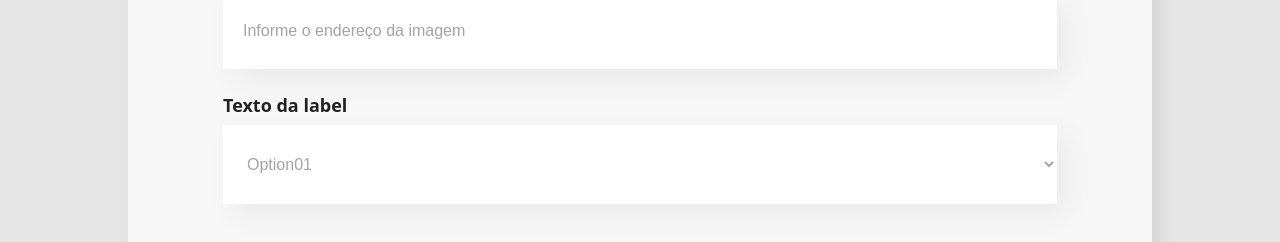
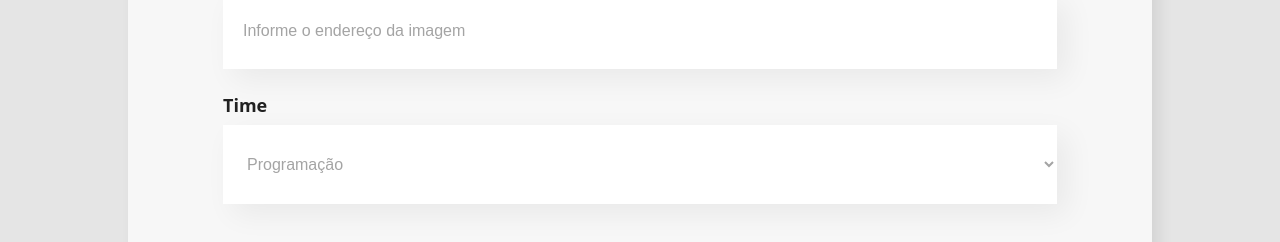
Before and after one commit to filiphis/react-desenvolvendo-javascript, a React (Create React App) app: page / in a window 1280 px wide. Shown: the part 1080-1322 px from the top of the page. Built offline with nearby package versions, Linux system fonts and the light colour scheme.

Commit message:
:lipstick: Adding state to Formulario inputs components

```diff
--- a/src/components/Formulario/index.jsx
+++ b/src/components/Formulario/index.jsx
@@ -3,12 +3,41 @@ import "./styles.css";
 import { InputDeTexto } from "../InputDeTexto";
 import { ListaSuspensa } from "../ListaSuspensa";
 import { Botao } from "../Botao";
+import { useState } from "react";
 
 const Formulario = ({ title = "Descrição do formulário" }) => {
+  const [nome, setNome] = useState("");
+  const [cargo, setCargo] = useState("");
+  const [imagem, setImagem] = useState("");
+  const [time, setTime] = useState("");
+
+  const times = [
+    {
+      description: "Programação",
+    },
+    {
+      description: "Front-end",
+    },
+    {
+      description: "Data Science",
+    },
+    {
+      description: "Dev Ops",
+    },
+    {
+      description: "Ux e Design",
+    },
+  ];
+
   const enviarFormulario = (event) => {
     event.preventDefault();
-    console.log("Formulário enviado!");
+    console.log("Formulário enviado!", nome, cargo, imagem, time);
   };
+
+  const handleInputValue = (valor) => {
+    setNome(valor);
+  };
+
   return (
     <form onSubmit={enviarFormulario}>
       <h2>{title}</h2>
@@ -17,20 +46,33 @@ const Formulario = ({ title = "Descrição do formulário" }) => {
         label="Nome"
         placeholder="Digite seu nome"
         obrigatorio
+        onInputDeTextoChange={(valor) => setNome(valor)}
+        value={nome}
       />
       <InputDeTexto
         id="cargo"
         label="Cargo"
         placeholder="Digite seu cargo"
         obrigatorio
+        onInputDeTextoChange={(valor) => setCargo(valor)}
+        value={cargo}
       />
       <InputDeTexto
         id="imagem"
         label="Imagem"
         placeholder="Informe o endereço da imagem"
         obrigatorio
+        onInputDeTextoChange={(valor) => setImagem(valor)}
+        value={imagem}
       />
-      <ListaSuspensa />
+      <ListaSuspensa
+        label="Time"
+        id="time"
+        obrigatorio
+        valor={time}
+        onListaChange={(valor) => setTime(valor)}
+        options={times}
+      />
 
       <Botao>Criar Card</Botao>
     </form>
--- a/src/components/InputDeTexto/index.jsx
+++ b/src/components/InputDeTexto/index.jsx
@@ -5,7 +5,14 @@ const InputDeTexto = ({
   placeholder = "Texto do Placeholder",
   id = "id do elemento",
   obrigatorio = false,
-}) => (
+  valor,
+  onInputDeTextoChange = null,
+}) => {
+  const handleInputDeTextoChange = (event) => {
+    onInputDeTextoChange(event.target.value);
+  };
+
+  return (
     <>
       <label htmlFor={id}>{label}</label>
       <input
@@ -13,8 +20,11 @@ const InputDeTexto = ({
         type="text"
         placeholder={placeholder}
         required={obrigatorio}
+        value={valor}
+        onChange={handleInputDeTextoChange}
       />
     </>
   );
+};
 
 export { InputDeTexto };
--- a/src/components/ListaSuspensa/index.jsx
+++ b/src/components/ListaSuspensa/index.jsx
@@ -14,13 +14,24 @@ const ListaSuspensa = ({
     },
   ],
   obrigatorio = false,
+  valor = "valor padrão",
+  onListaChange = null,
 }) => {
+  const handleListaChange = (event) => {
+    onListaChange(event.target.value);
+  };
   return (
     <div>
       <label htmlFor={id}>{label}</label>
-      <select name="" id={id} required={obrigatorio}>
+      <select
+        name=""
+        id={id}
+        required={obrigatorio}
+        value={valor}
+        onChange={handleListaChange}
+      >
         {options.map((optionItem) => (
-          <option key={optionItem.value} value={optionItem.value}>
+          <option key={optionItem.description} value={optionItem.descriptiong}>
             {optionItem.description}
           </option>
         ))}
```
Also changed, not shown: 1 other file (tests, documents, lock files or other folders). Lines whose indentation alone changed are shown as unchanged.
